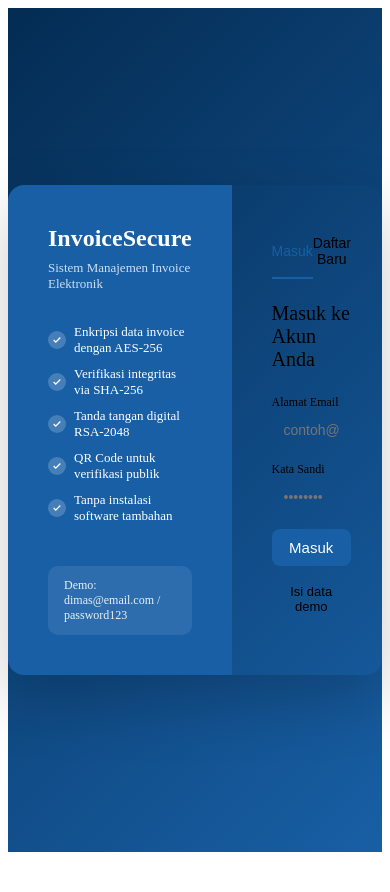
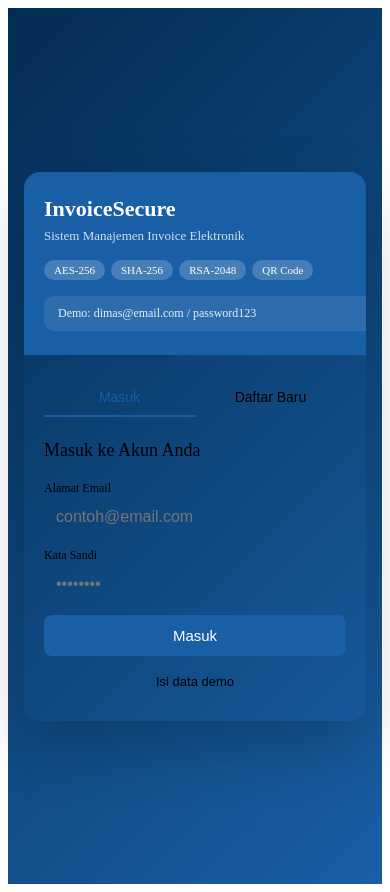
Before and after one commit to Dim1231/InvoiceSecure, a React (Vite) app: page / in a window 390 px wide. Before the commit the page ends 860 px from the top, so only its background shows below. Built offline with nearby package versions, Linux system fonts and the light colour scheme.

Commit message:
fix responsive login mobile

```diff
--- a/src/pages/LoginPage.jsx
+++ b/src/pages/LoginPage.jsx
@@ -3,13 +3,14 @@ import { sha256 } from '../utils/crypto';
 import { COLORS, styles } from '../utils/constants';
 import { DB } from '../data/db';
 
-// ── Auth ────────────────────────────────────────────────────────────────────
 export default function LoginPage({ onLogin }) {
   const [email, setEmail] = useState('');
   const [pass, setPass] = useState('');
   const [err, setErr] = useState('');
   const [tab, setTab] = useState('login');
   const [reg, setReg] = useState({ nama:'', email:'', pass:'', perusahaan:'' });
+
+  const isMobile = window.innerWidth < 640;
 
   const handleLogin = () => {
     const user = DB.users.find(u => u.email===email && u.password_hash===sha256(pass));
@@ -27,29 +28,43 @@ export default function LoginPage({ onLogin }) {
   };
 
   return (
-    <div style={{ minHeight:'100vh',display:'flex',alignItems:'center',justifyContent:'center',background:`linear-gradient(135deg, ${COLORS.primaryDark} 0%, ${COLORS.primary} 100%)` }}>
-      <div style={{ display:'flex',background:'var(--color-background-primary)',borderRadius:16,overflow:'hidden',width:840,boxShadow:'0 24px 64px rgba(0,0,0,.2)' }}>
+    <div style={{ minHeight:'100vh', display:'flex', alignItems:'center', justifyContent:'center', background:`linear-gradient(135deg, ${COLORS.primaryDark} 0%, ${COLORS.primary} 100%)`, padding: isMobile ? '16px' : '24px' }}>
+      <div style={{ display:'flex', flexDirection: isMobile ? 'column' : 'row', background:'var(--color-background-primary)', borderRadius:16, overflow:'hidden', width: isMobile ? '100%' : 840, maxWidth:'100%', boxShadow:'0 24px 64px rgba(0,0,0,.2)' }}>
+
         {/* Left panel */}
-        <div style={{ width:320,background:COLORS.primary,padding:40,color:'#fff',display:'flex',flexDirection:'column',justifyContent:'center' }}>
-          <div style={{ fontSize:24,fontWeight:700,marginBottom:8 }}>InvoiceSecure</div>
-          <div style={{ fontSize:13,opacity:.8,marginBottom:32 }}>Sistem Manajemen Invoice Elektronik</div>
-          {['Enkripsi data invoice dengan AES-256','Verifikasi integritas via SHA-256','Tanda tangan digital RSA-2048','QR Code untuk verifikasi publik','Tanpa instalasi software tambahan'].map((f,i) => (
-            <div key={i} style={{ display:'flex',alignItems:'center',gap:8,marginBottom:10,fontSize:13 }}>
-              <div style={{ width:18,height:18,borderRadius:'50%',background:'rgba(255,255,255,.2)',display:'flex',alignItems:'center',justifyContent:'center',flexShrink:0 }}>
+        <div style={{ width: isMobile ? '100%' : 320, background:COLORS.primary, padding: isMobile ? '24px 20px' : 40, color:'#fff', display:'flex', flexDirection:'column', justifyContent:'center' }}>
+          <div style={{ fontSize:22, fontWeight:700, marginBottom:6 }}>InvoiceSecure</div>
+          <div style={{ fontSize:13, opacity:.8, marginBottom: isMobile ? 16 : 28 }}>Sistem Manajemen Invoice Elektronik</div>
+
+          {/* Sembunyikan fitur list di mobile biar tidak terlalu panjang */}
+          {!isMobile && ['Enkripsi data invoice dengan AES-256','Verifikasi integritas via SHA-256','Tanda tangan digital RSA-2048','QR Code untuk verifikasi publik','Tanpa instalasi software tambahan'].map((f,i) => (
+            <div key={i} style={{ display:'flex', alignItems:'center', gap:8, marginBottom:10, fontSize:13 }}>
+              <div style={{ width:18, height:18, borderRadius:'50%', background:'rgba(255,255,255,.2)', display:'flex', alignItems:'center', justifyContent:'center', flexShrink:0 }}>
                 <svg width="10" height="10" viewBox="0 0 24 24" fill="none" stroke="white" strokeWidth="3"><path d="M20 6L9 17l-5-5"/></svg>
               </div>
               {f}
             </div>
           ))}
-          <div style={{ marginTop:32,padding:'12px 16px',background:'rgba(255,255,255,.1)',borderRadius:10,fontSize:12,opacity:.9 }}>
+
+          {/* Di mobile tampilkan versi ringkas */}
+          {isMobile && (
+            <div style={{ display:'flex', flexWrap:'wrap', gap:6 }}>
+              {['AES-256','SHA-256','RSA-2048','QR Code'].map((f,i) => (
+                <div key={i} style={{ fontSize:11, padding:'4px 10px', background:'rgba(255,255,255,.2)', borderRadius:20 }}>{f}</div>
+              ))}
+            </div>
+          )}
+
+          <div style={{ marginTop: isMobile ? 16 : 28, padding:'10px 14px', background:'rgba(255,255,255,.1)', borderRadius:10, fontSize:12, opacity:.9 }}>
             Demo: dimas@email.com / password123
           </div>
         </div>
+
         {/* Right panel */}
-        <div style={{ flex:1,padding:40 }}>
-          <div style={{ display:'flex',gap:0,marginBottom:24,borderBottom:'1px solid var(--color-border-tertiary)' }}>
+        <div style={{ flex:1, padding: isMobile ? '24px 20px' : 40 }}>
+          <div style={{ display:'flex', gap:0, marginBottom:24, borderBottom:'1px solid var(--color-border-tertiary)' }}>
             {['login','daftar'].map(t => (
-              <button key={t} onClick={()=>{setTab(t);setErr('');}} style={{ flex:1,padding:'10px 0',background:'none',border:'none',borderBottom:tab===t?`2px solid ${COLORS.primary}`:'2px solid transparent',color:tab===t?COLORS.primary:'var(--color-text-secondary)',fontWeight:tab===t?500:400,cursor:'pointer',fontSize:14,textTransform:'capitalize',transition:'all .15s',marginBottom:-1 }}>
+              <button key={t} onClick={()=>{setTab(t);setErr('');}} style={{ flex:1, padding:'10px 0', background:'none', border:'none', borderBottom:tab===t?`2px solid ${COLORS.primary}`:'2px solid transparent', color:tab===t?COLORS.primary:'var(--color-text-secondary)', fontWeight:tab===t?500:400, cursor:'pointer', fontSize:14, textTransform:'capitalize', transition:'all .15s', marginBottom:-1 }}>
                 {t==='login'?'Masuk':'Daftar Baru'}
               </button>
             ))}
@@ -57,30 +72,30 @@ export default function LoginPage({ onLogin }) {
 
           {tab==='login' ? (
             <div>
-              <h2 style={{ margin:'0 0 24px',fontSize:20,fontWeight:500 }}>Masuk ke Akun Anda</h2>
+              <h2 style={{ margin:'0 0 20px', fontSize: isMobile ? 18 : 20, fontWeight:500 }}>Masuk ke Akun Anda</h2>
               {['Alamat Email','Kata Sandi'].map((lbl,i) => (
-                <div key={i} style={{ marginBottom:16 }}>
+                <div key={i} style={{ marginBottom:14 }}>
                   <label style={styles.label}>{lbl}</label>
-                  <input style={styles.input} type={i===1?'password':'email'} placeholder={i===0?'contoh@email.com':'••••••••'}
+                  <input style={{ ...styles.input, fontSize: isMobile ? 16 : 14 }} type={i===1?'password':'email'} placeholder={i===0?'contoh@email.com':'••••••••'}
                     value={i===0?email:pass} onChange={e=>i===0?setEmail(e.target.value):setPass(e.target.value)}
                     onKeyDown={e=>e.key==='Enter'&&handleLogin()} />
                 </div>
               ))}
-              {err && <div style={{ color:COLORS.danger,fontSize:13,marginBottom:12 }}>{err}</div>}
-              <button onClick={handleLogin} style={{ ...styles.btn('primary'),width:'100%',justifyContent:'center',padding:'10px 0',fontSize:15 }}>Masuk</button>
-              <button onClick={()=>{setEmail('dimas@email.com');setPass('password123');}} style={{ ...styles.btn('outline'),width:'100%',justifyContent:'center',marginTop:10,fontSize:13 }}>Isi data demo</button>
+              {err && <div style={{ color:COLORS.danger, fontSize:13, marginBottom:12 }}>{err}</div>}
+              <button onClick={handleLogin} style={{ ...styles.btn('primary'), width:'100%', justifyContent:'center', padding:'12px 0', fontSize:15 }}>Masuk</button>
+              <button onClick={()=>{setEmail('dimas@email.com');setPass('password123');}} style={{ ...styles.btn('outline'), width:'100%', justifyContent:'center', marginTop:10, fontSize:13 }}>Isi data demo</button>
             </div>
           ) : (
             <div>
-              <h2 style={{ margin:'0 0 24px',fontSize:20,fontWeight:500 }}>Buat Akun Baru</h2>
+              <h2 style={{ margin:'0 0 20px', fontSize: isMobile ? 18 : 20, fontWeight:500 }}>Buat Akun Baru</h2>
               {[['Nama Lengkap','nama','text'],['Alamat Email','email','email'],['Kata Sandi','pass','password'],['Nama Perusahaan','perusahaan','text']].map(([lbl,key,type]) => (
                 <div key={key} style={{ marginBottom:14 }}>
                   <label style={styles.label}>{lbl}</label>
-                  <input style={styles.input} type={type} value={reg[key]} onChange={e=>setReg(r=>({...r,[key]:e.target.value}))} />
+                  <input style={{ ...styles.input, fontSize: isMobile ? 16 : 14 }} type={type} value={reg[key]} onChange={e=>setReg(r=>({...r,[key]:e.target.value}))} />
                 </div>
               ))}
-              {err && <div style={{ color:COLORS.danger,fontSize:13,marginBottom:12 }}>{err}</div>}
-              <button onClick={handleRegister} style={{ ...styles.btn('primary'),width:'100%',justifyContent:'center',padding:'10px 0',fontSize:15 }}>Buat Akun</button>
+              {err && <div style={{ color:COLORS.danger, fontSize:13, marginBottom:12 }}>{err}</div>}
+              <button onClick={handleRegister} style={{ ...styles.btn('primary'), width:'100%', justifyContent:'center', padding:'12px 0', fontSize:15 }}>Buat Akun</button>
             </div>
           )}
         </div>
```
